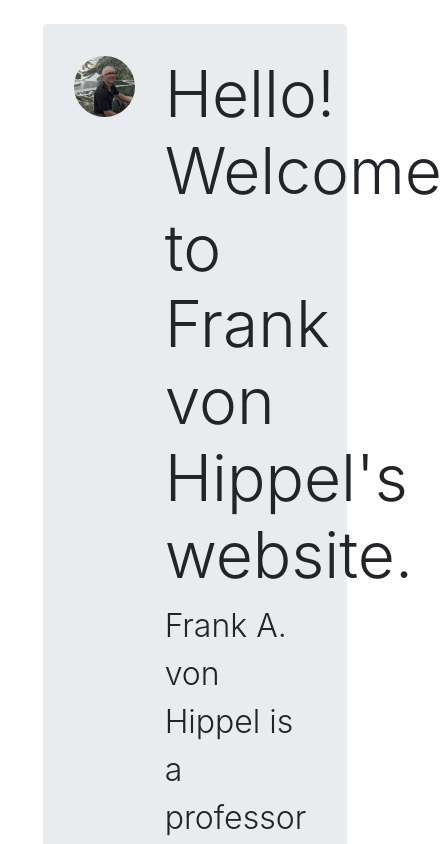
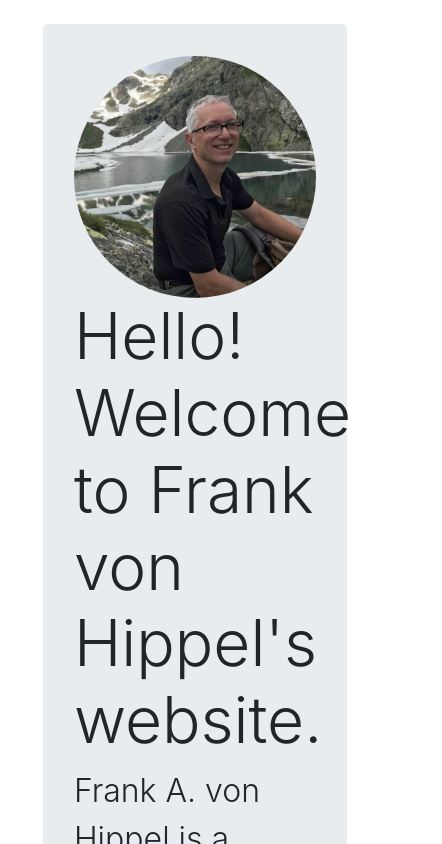
Before and after one commit to frankvonhippel/frankvonhippel.github.io, a plain HTML site: page index.html in a window 390 px wide. Shown: the top 844 px of the page, 442 px wide, since content can reach past the window. Drawn offline with nearby package versions, Linux system fonts and the light colour scheme; no server answers.

Commit message:
Got flexbox working, need to test on mobile

```diff
--- a/index.css
+++ b/index.css
@@ -31,9 +31,12 @@
 
 .bio-pic {
 	max-width: 100%;
-	max-height: 100%;
 	border-radius: 50%;
-
+	position: relative;
+	top: 50%;
+	-webkit-transform: translateY(-50%);
+	-ms-transform: translateY(-50%);
+	transform: translateY(-50%);
 }
 
 [class*="icon-"] {
--- a/index.html
+++ b/index.html
@@ -23,12 +23,12 @@
 
 			<div class="container">
   					<div class="row">
-    					<div class="col-4">
+    					<div class="col-sm">
 
 							<img src="images/frank.jpeg" class="bio-pic"/>
 
 						</div>
-						<div class="col-8">
+						<div class="col-md">
 
 				  			<h1 class="display-4" style="font-size: 4em">Hello! Welcome to Frank von Hippel's website.</h1>
 				  			<p class="lead" style="font-size: 2em">
@@ -42,7 +42,7 @@
 						</div>
 					</div>
 					<div class="row">
-						<div class="col-12">
+						<div class="col-xl-">
 
 							<hr class="my-4"/>
 							<p class="lead">
```
Also changed, not shown: pubs.html (+20 -20 lines).
